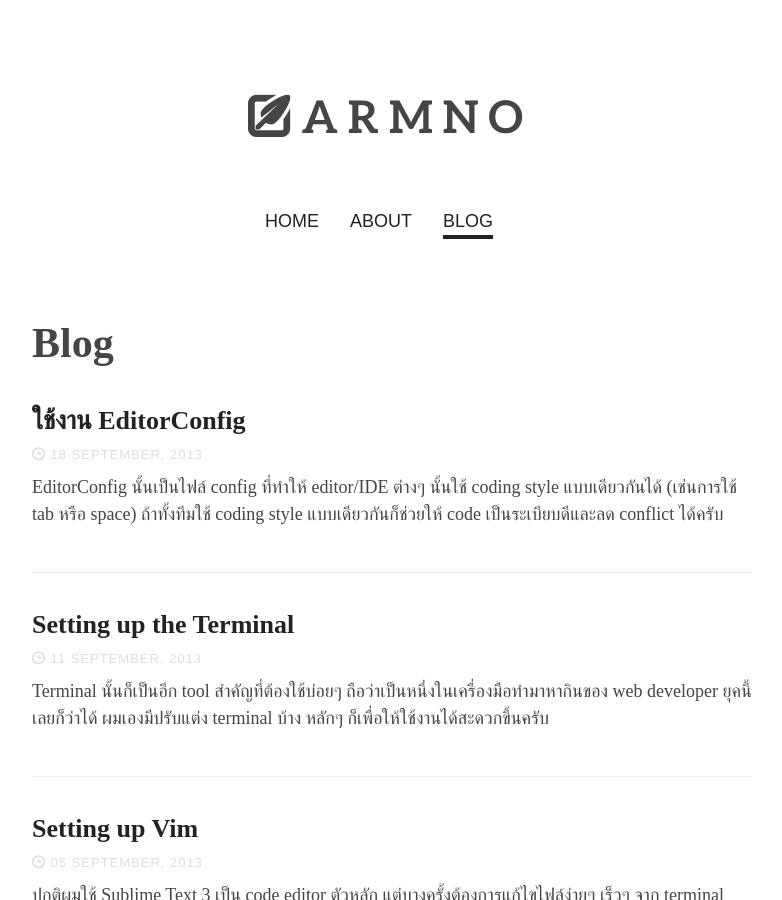
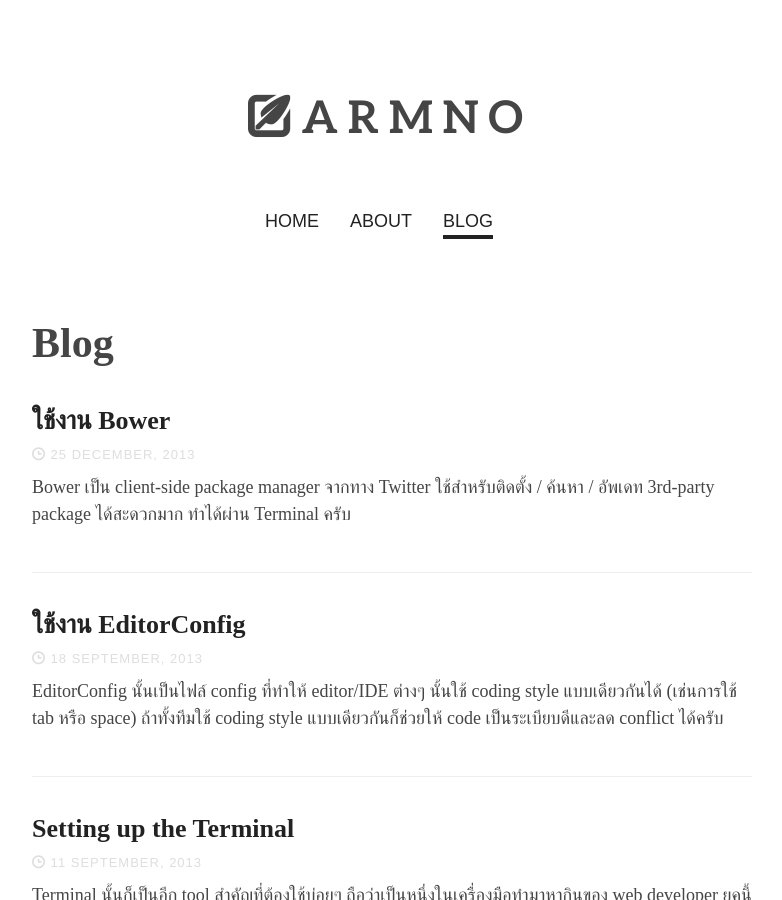
Before and after one commit to armno/armno.github.io, a Jekyll site: the page built from blog/index.html, in a window 1280 px wide and 900 px high. Shown: the whole window, without its empty margins (248-1030 px from the left). Built offline with Jekyll 4.4.1, drawn with Linux system fonts in a browser that asks for light colours; Markdown is read by kramdown in place of the engine named in the settings; part of the change alters nothing that is shown.

Commit message:
finish bower post

```diff
--- a/_posts/2013-12-25-using-bower.md
+++ b/_posts/2013-12-25-using-bower.md
@@ -2,7 +2,7 @@
 layout: blog
 title: "ใช้งาน Bower"
 description: Bower เป็น client-side package manager จากทาง Twitter ใช้สำหรับติดตั้ง / ค้นหา / อัพเดท 3rd-party package ได้สะดวกมาก ทำได้ผ่าน Terminal ครับ
-published: false
+published: true
 ---
 
 ปกติแล้วเวลาเราจะติดตั้ง package หรือ plugin สักตัว สิ่งที่ต้องทำก็คือ (สมมุติ jQuery)
@@ -56,20 +56,43 @@ published: false
 
 ![bower search](http://farm6.staticflickr.com/5478/11558436455_4e0ae6b582_o.png)
 
-search มีประโยชน์เวลาติดตั้ง package ครับ เนื่องจากเราต้องใส่ชื่อ package ให้ตรงกับชื่อ package ของ Bower (ในรูปบนคือตัวสีฟ้า) ไม่งั้น Bower จะหา package ไม่เจอ และติดตั้งไม่ได้ครับ
+search มีประโยชน์เวลาติดตั้ง package ครับ เนื่องจากเราต้องใส่ชื่อ package ให้ตรงกับชื่อ package ของ Bower (ในรูปบนคือตัวสีฟ้า) ไม่งั้น Bower จะหา package ไม่เจอ
 
 ### ดูรายชื่อ package ที่ติดตั้งไว้แล้ว
 
 <pre class="language-bash"><code>$ bower list</code></pre>
 
-command นี้จะแสดงรายชื่อ package กับเวอร์ชั่นที่ติดตั้งไว้แล้ว และก็มีบอกด้วยว่า package ไหนมีเวอร์ชั่นใหม่ออกมาหรือยัง
+command นี้จะแสดงรายชื่อ package กับเวอร์ชั่นที่ติดตั้งไว้แล้ว และก็มีบอกด้วยว่า package ไหนมีเวอร์ชั่นใหม่ออกมาหรือยัง ส่วนที่ซ้อนกันเป็นขั้นๆ ก็บอกถึงลำดับ dependency ของแต่ละ package ครับ
 
 ![bower list](http://farm6.staticflickr.com/5498/11568157035_1494095bc2_o.png)
 
 ### `bower.json` / `.bowerrc`
 
-### `bower init`
+ไฟล์สำคัญสำหรับ Bower มีอยู่สองไฟล์คือ `.bowerrc` (dotfile) เป็นไฟล์ที่เก็บ config ของตัว Bower เอง เช่นหากต้องการให้ Bower ติดตั้ง package ใน directory อื่นที่ไม่ใช่ `bower_components` ก็ตั้งค่าได้ในไฟล์ `.bowerrc` นี้
 
-### sublime-bower
+<pre class="language-javascript"><code>{
+  "directory": "lib"
+}</code></pre>
 
-#### resources
+ส่วนอีกไฟล์คือ `bower.json` สำหรับไว้เก็บข้อมูลรายละเอียด package ที่เราทำอยู่ ในกรณีที่เราอยากให้ package ของเรา ทำงานร่วมกับ Bower ได้ เช่น ชื่อ, เวอร์ชั่น และที่สำคัญ dependency ที่จำเป็นต้องใช้ (ไฟล์นี้ก็เหมือนไฟล์ `package.json` ของ Node นั่นแหละครับ)
+
+<pre class="language-javascript"><code>{
+  "name": "bowertest",
+  "version": "0.0.1",
+  "dependencies": {
+    "jquery": "~2.0",
+    "bootstrap": "~3.0"
+  }
+}</code></pre>
+
+ตัวอย่างไฟล์ `bower.json` ข้างบนก็จะบอกว่า package ของเราต้องมี jQuery 2.0 ขึ้นไป และ Bootstrap 3.0 ขึ้นไป เมื่อใช้ command `bower install` Bower ก็จะจัดการ dependency พวกนี้ให้ครับ
+
+นอกจากนี้ยังมี command `bower init` สำหรับช่วยสร้างไฟล์ `bower.json` แบบ interactive ด้วย เราแค่ใส่ข้อมูลลงไปไม่กี่อย่าง Bower ก็จะช่วยสร้างไฟล์ `bower.json` ให้
+
+ช่วงแรกที่ใช้งาน Bower ผมเองก็ยังมึนๆ เหมือนกัน ต้องลองใช้บ่อยๆ พอจับทางได้ก็น่าจะชอบกันนะครับ สามารถลดขั้นตอนการทำงานซ้ำๆ ลงไปได้พอสมควร
+
+#### เพิ่มเติม
+
+- [Introduction to Bower](https://egghead.io/lessons/bower-introduction-and-setup) (video) แนะนำวิธีใช้ Bower สั้นๆ
+- [Package Managers: An Introductory Guide For The Uninitiated Front-End Developer](http://tech.pro/tutorial/1190/package-managers-an-introductory-guide-for-the-uninitiated-front-end-developer) รวมถึง npm ด้วย
+- [sublime-bower](https://github.com/benschwarz/sublime-bower) ใช้งาน Bower ผ่าน Sublime Text ได้เลย (ผมไม่ได้ใช้เองนะครับ แต่มีคนแนะนำมา)
```
